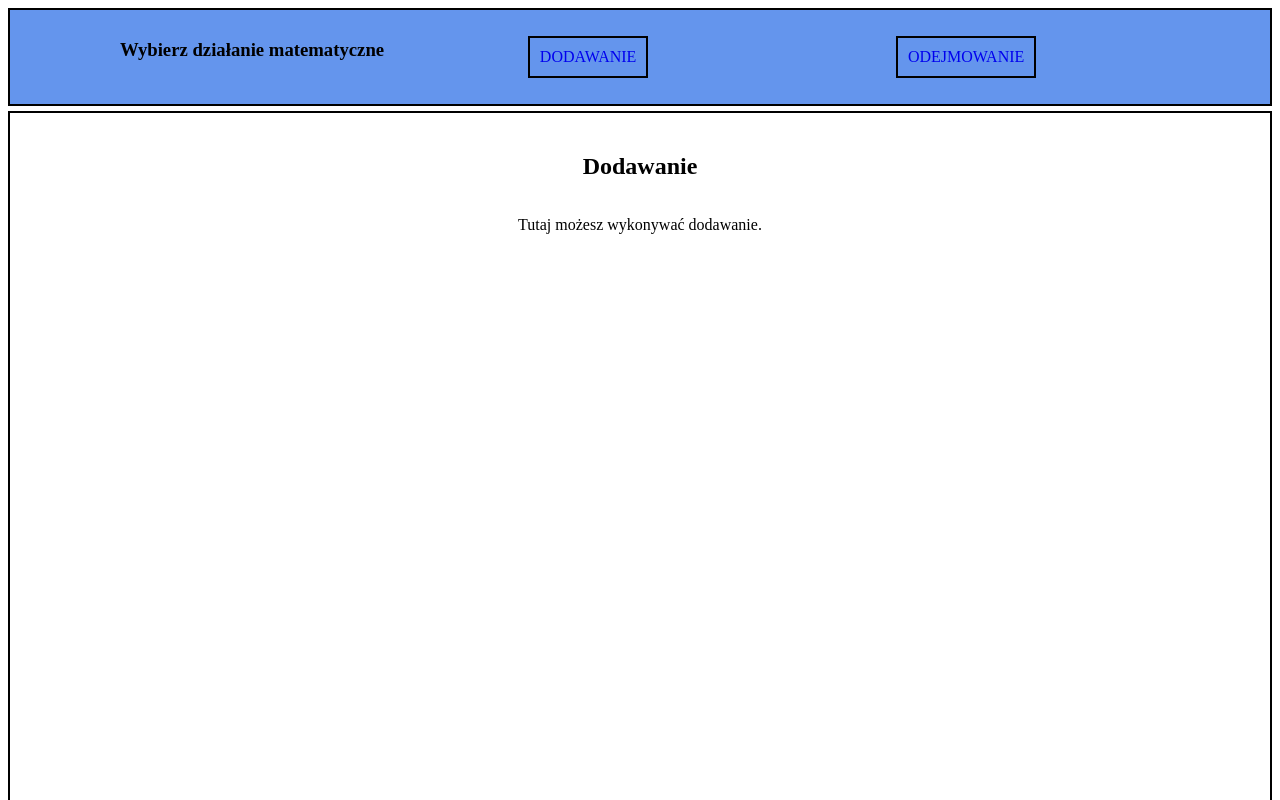
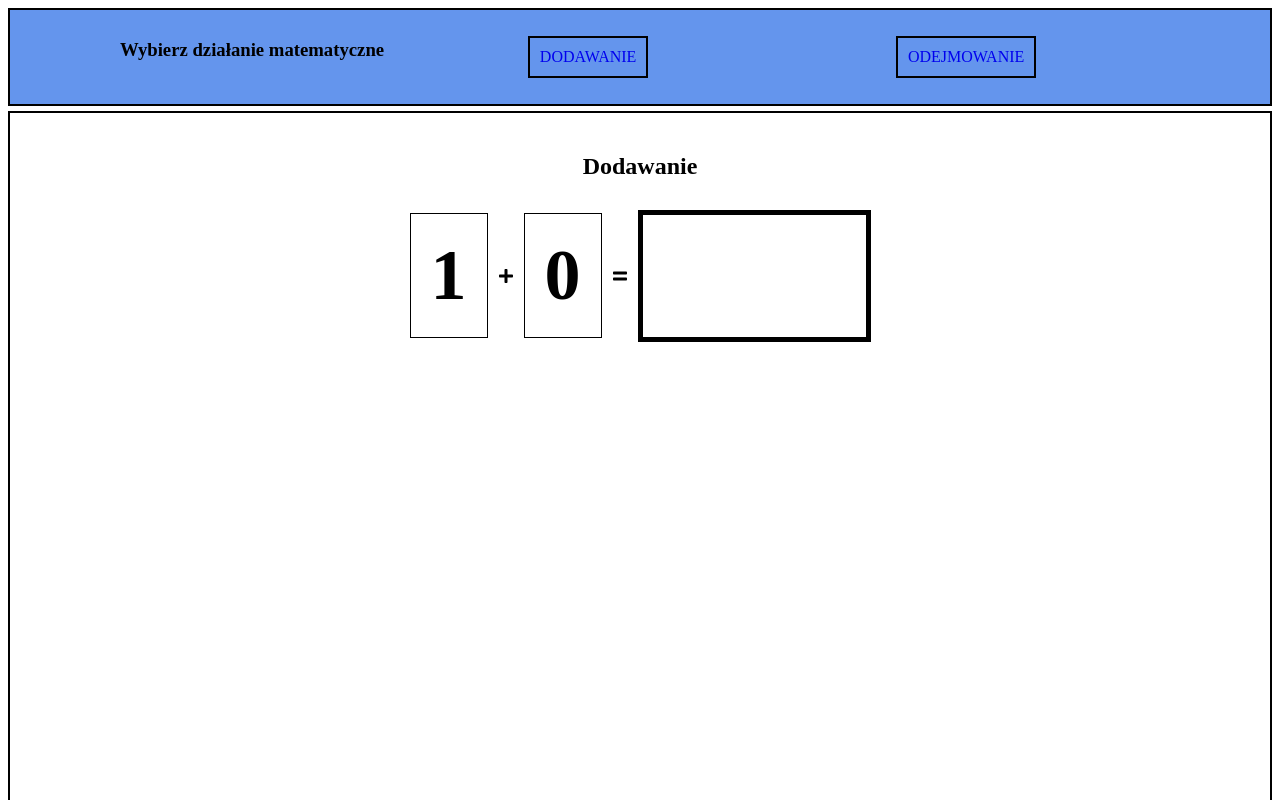
Before and after one commit to Kris87M/up-to-20, a React (Create React App) app: page /addition in a window 1280 px wide. Shown: the top 800 px of the page. Built offline with nearby package versions, Linux system fonts and the light colour scheme.

Commit message:
Add calculation Component

```diff
--- a/src/components/Addition/Addition.tsx
+++ b/src/components/Addition/Addition.tsx
@@ -1,11 +1,12 @@
 import React from 'react';
 import "../../styles/OperationStyles.scss";
+import Calculation from '../Calculation/Calculation';
 
 const Addition = () => {
   return (
     <div className='operation-container'>
       <h2>Dodawanie</h2>
-      <p>Tutaj możesz wykonywać dodawanie.</p>
+      <Calculation />
     </div>
   )
 }
--- /dev/null
+++ b/src/components/Calculation/Calculation.scss
@@ -0,0 +1,5 @@
+.calculation {
+  display: flex;
+  justify-content: center;
+  align-items: center;
+}
--- /dev/null
+++ b/src/components/Calculation/Calculation.tsx
@@ -0,0 +1,20 @@
+import React from 'react'
+import RandomNumber from '../RandomNumber/RandomNumber';
+import { FaPlus } from "react-icons/fa";
+import { FaEquals } from "react-icons/fa";
+import './Calculation.scss'
+import Result from '../Result/Result';
+
+const Calculation = () => {
+  return (
+    <div className='calculation'>
+      <RandomNumber />
+      <FaPlus />
+      <RandomNumber />
+      <FaEquals />
+      <Result />
+    </div>
+  )
+}
+
+export default Calculation
--- /dev/null
+++ b/src/components/RandomNumber/RandomNumber.scss
@@ -0,0 +1,7 @@
+.randomNumber {
+  margin: 10px;
+  padding: 20px;
+  border: 1px solid;
+  font-size: 72px;
+  font-weight: bold;
+}
--- /dev/null
+++ b/src/components/RandomNumber/RandomNumber.tsx
@@ -0,0 +1,13 @@
+import React from 'react';
+import './RandomNumber.scss';
+
+const RandomNumber = () => {
+  let randomNumber = Math.floor(Math.random()*21);
+  return (
+    <div className='randomNumber'>
+      {randomNumber}
+    </div>
+  )
+}
+
+export default RandomNumber
--- /dev/null
+++ b/src/components/Result/Result.scss
@@ -0,0 +1,14 @@
+input {
+    margin: 10px;
+    padding: 20px;
+    font-size: 72px;
+    font-weight: bold;
+    text-align: center;
+    padding: 20px;
+    width: 15%;
+    border: 5px solid #000;
+  }
+
+// .right {
+//   border: 5px solid greenyellow;
+// }
--- /dev/null
+++ b/src/components/Result/Result.tsx
@@ -0,0 +1,11 @@
+import React from 'react';
+import './Result.scss';
+
+const Result = () => {
+  return (
+    <input className='right'>
+    </input>
+  )
+}
+
+export default Result
```
